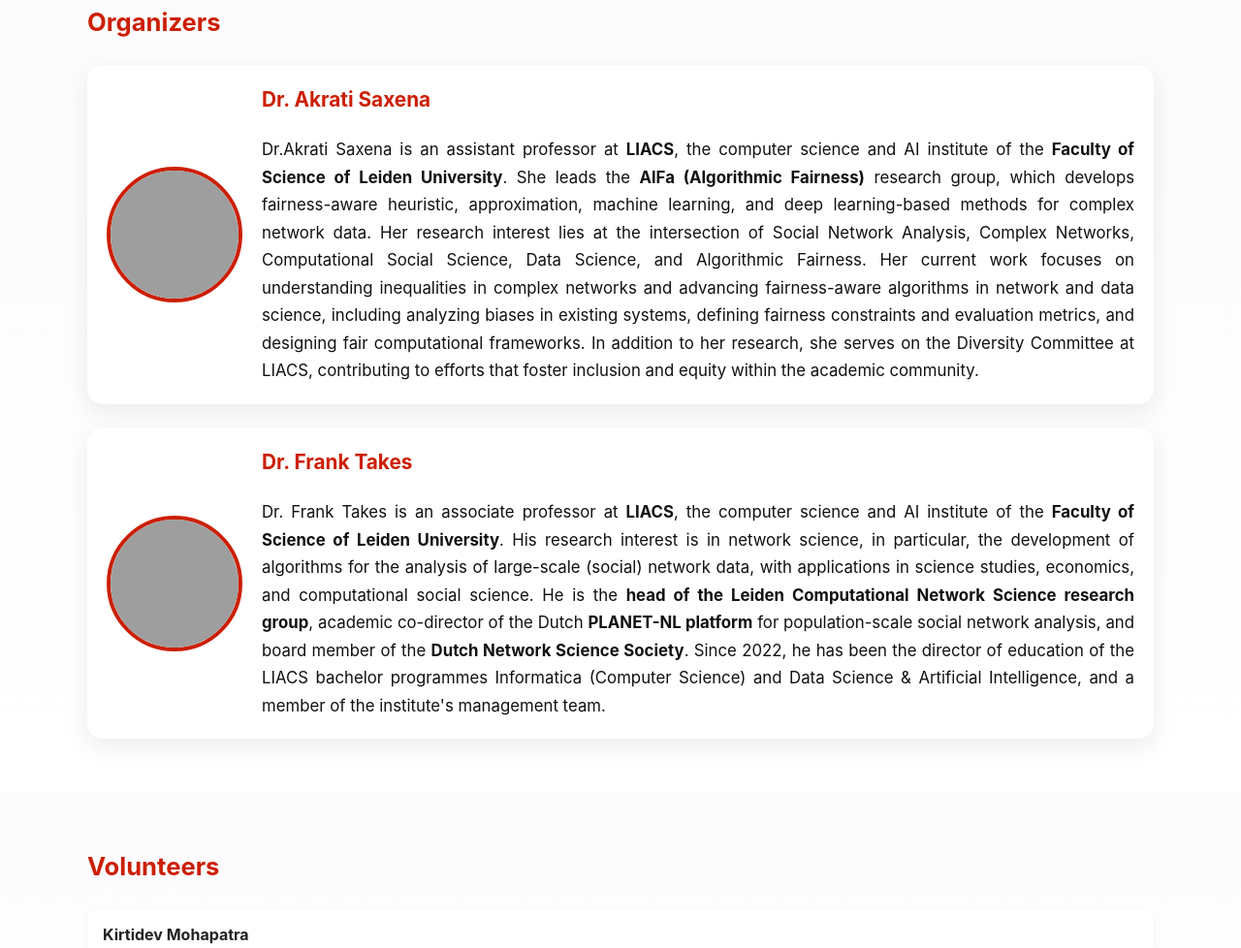
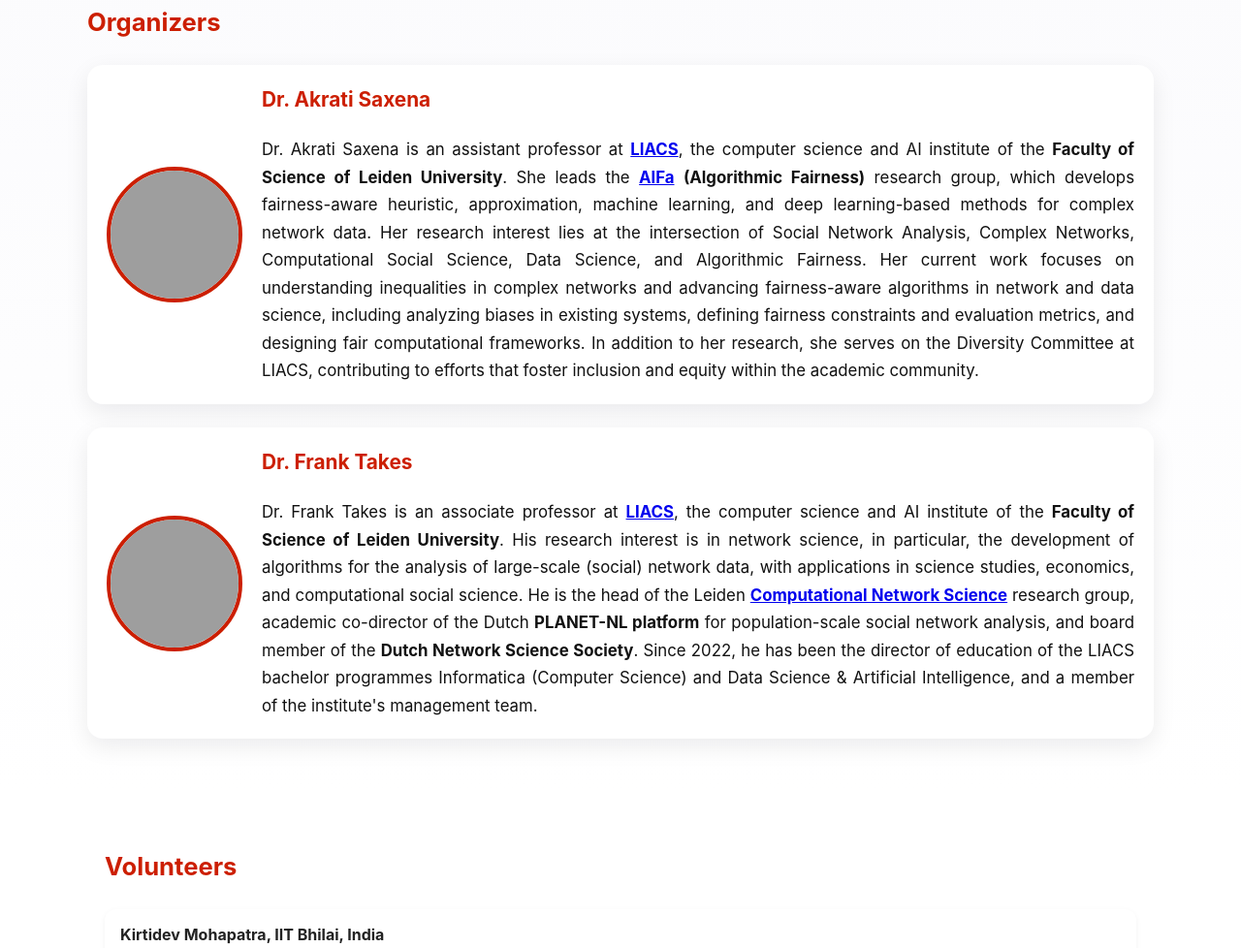
Before and after one commit to FairNetSci/fairnetsci.github.io, a plain HTML site: page index.html in a window 1280 px wide. Shown: the part 3518-4496 px from the top of the page at 97% size. Drawn offline with Linux system fonts and the light colour scheme; grey boxes are pictures that could not be loaded.

Commit message:
Update index.html

```diff
--- a/index.html
+++ b/index.html
@@ -248,8 +248,8 @@
       <div class="organizer-info">
         <h3>Dr. Akrati Saxena</h3>
         <p>
-          Dr.Akrati Saxena is an assistant professor at <b>LIACS</b>, the computer science and AI institute of the <b>Faculty of Science of Leiden University</b>.
-          She leads the <b>AlFa (Algorithmic Fairness)</b> research group, which develops fairness-aware heuristic, approximation, machine learning, and deep learning-based
+          Dr. Akrati Saxena is an assistant professor at <a href="https://liacs.leidenuniv.nl/" target="_blank"><b>LIACS</b></a>, the computer science and AI institute of the <b>Faculty of Science of Leiden University</b>.
+          She leads the <a href="https://alfa.liacs.nl/" target="_blank"><b>AlFa</b></a> <b>(Algorithmic Fairness)</b> research group, which develops fairness-aware heuristic, approximation, machine learning, and deep learning-based
 		  methods for complex network data. Her research interest lies at the intersection of Social Network Analysis, Complex Networks, Computational Social Science, Data Science,
 		  and Algorithmic Fairness. Her current work focuses on understanding inequalities in complex networks and advancing fairness-aware algorithms in network and data science,
 		  including analyzing biases in existing systems, defining fairness constraints and evaluation metrics, and designing fair computational frameworks. In addition to her research,
@@ -266,10 +266,9 @@
       <div class="organizer-info">
         <h3>Dr. Frank Takes</h3>
         <p>
-          Dr. Frank Takes is an associate professor at <b>LIACS</b>, the computer science and AI institute of the <b>Faculty of Science of Leiden University</b>.
-		  His research interest is in network science, in particular, the development of algorithms for the analysis of large-scale
-		  (social) network data, with applications in science studies, economics, and computational social science.
-		  He is the <b>head of the Leiden Computational Network Science research group</b>, academic co-director of the Dutch
+          Dr. Frank Takes is an associate professor at <a href="https://liacs.leidenuniv.nl/" target="_blank"><b>LIACS</b></a>, the computer science and AI institute of the <b>Faculty of Science of Leiden University</b>.
+		  His research interest is in network science, in particular, the development of algorithms for the analysis of large-scale (social) network data, with applications in science studies, economics, and computational social science.
+		  He is the head of the Leiden <a href="https://cns.liacs.nl/" target="_blank"><b>Computational Network Science</b></a> research group, academic co-director of the Dutch
 		  <b>PLANET-NL platform</b> for population-scale social network analysis, and board member of the <b>Dutch Network Science Society</b>.
 		  Since 2022, he has been the director of education of the LIACS bachelor programmes Informatica (Computer Science) and
 		  Data Science & Artificial Intelligence, and a member of the institute's management team.
@@ -279,11 +278,11 @@
   </div>
 </section>
 <!-- Volunteers -->
-<section id="volunteers" class="section alt">
+<section id="volunteers" class="section container">
   <div class="container">
     <h2>Volunteers</h2>
     <ul class="volunteer-list">
-      <li><strong>Kirtidev Mohapatra</strong></li>
+      <li><strong>Kirtidev Mohapatra, IIT Bhilai, India</strong></li>
 
     </ul>
   </div>
```
